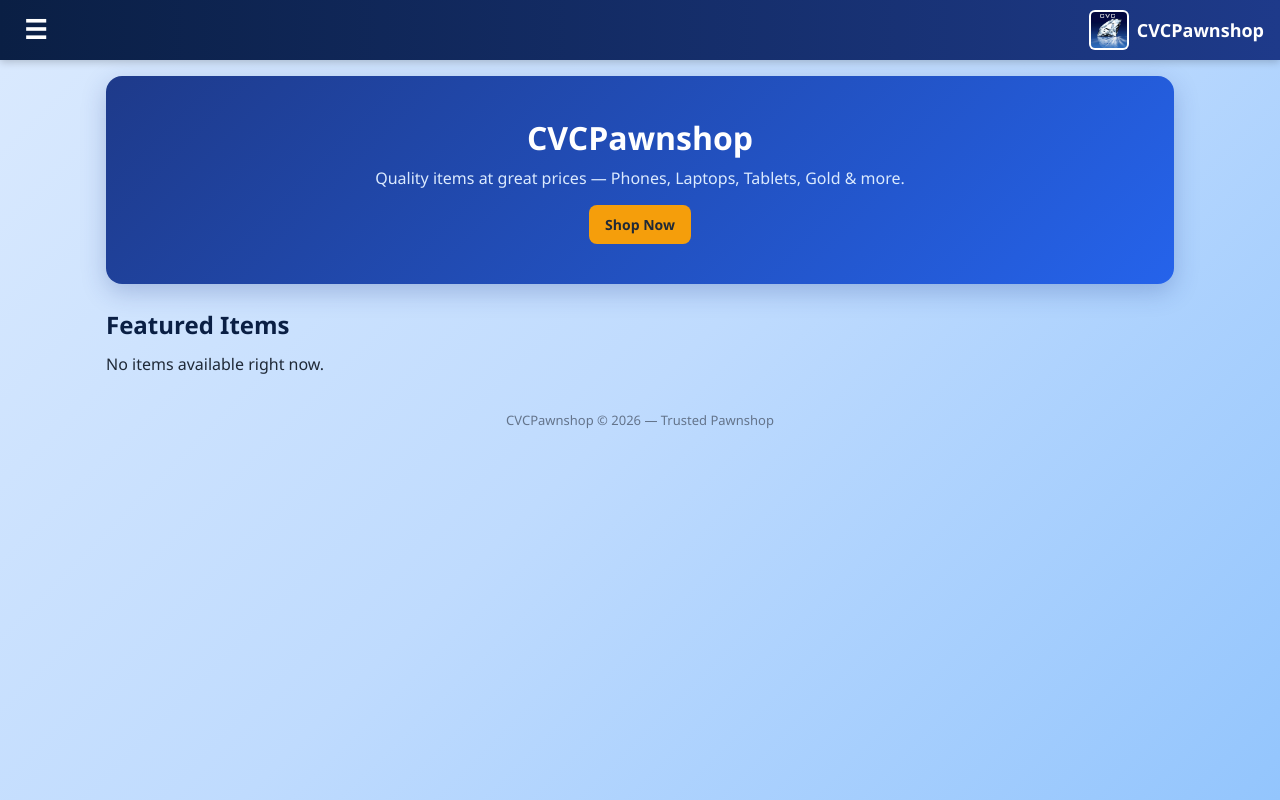
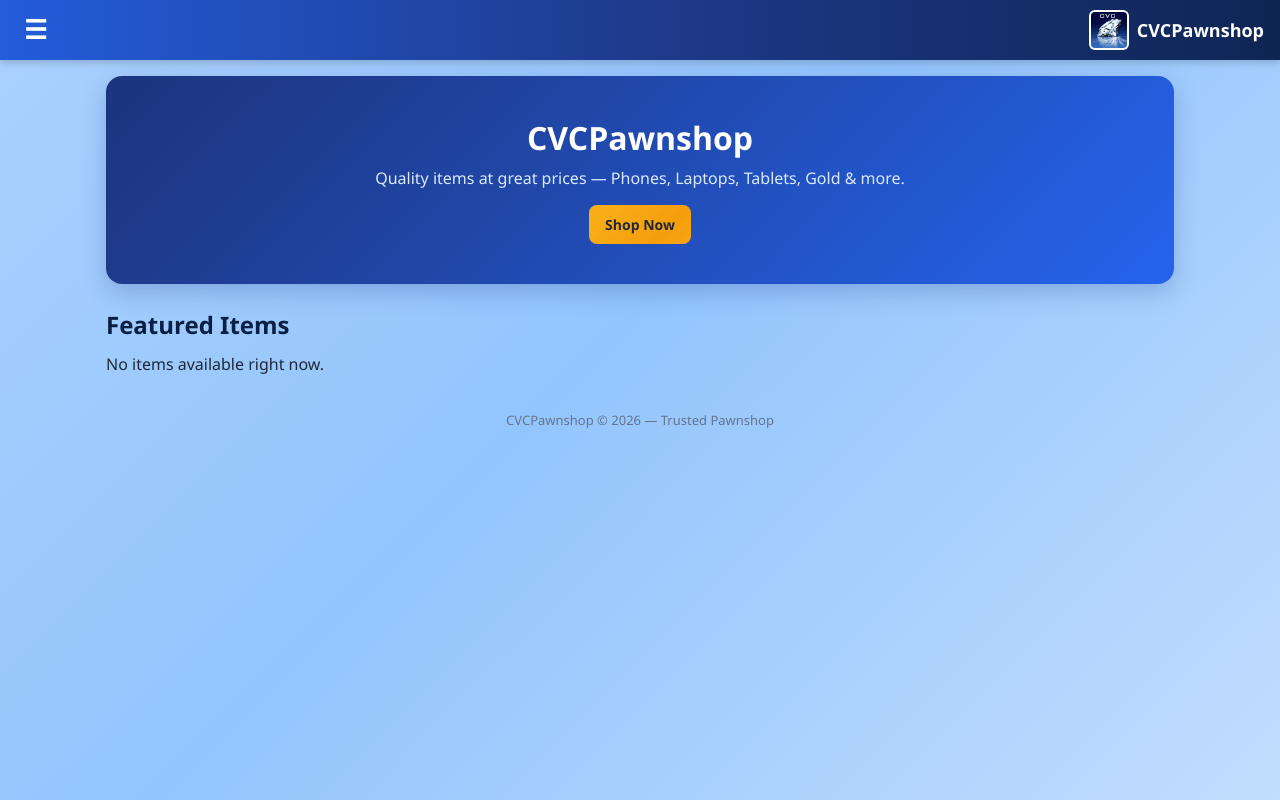
Before and after one commit to Carljamesnew31/cvcpawnshop, a Python web app: template templates/home.html in a window 1280 px wide. Run offline with Jinja, Linux system fonts and the light colour scheme; the template is opened without the code that fills it, so the values that code supplies are empty.

Commit message:
Animate gradients across site instead of flat colors

```diff
--- a/templates/base.html
+++ b/templates/base.html
@@ -13,18 +13,23 @@
     --blue-100: #dbeafe;
     --accent: #f59e0b;
   }
+  @keyframes gradientFlow {
+    0% { background-position: 0% 50%; }
+    50% { background-position: 100% 50%; }
+    100% { background-position: 0% 50%; }
+  }
   * { box-sizing: border-box; margin: 0; padding: 0; }
-  body { font-family: 'Segoe UI', Arial, sans-serif; background: linear-gradient(135deg, #dbeafe 0%, #bfdbfe 50%, #93c5fd 100%); color: #1f2937; min-height: 100vh; }
-  .topbar { background: linear-gradient(90deg, var(--blue-900), var(--blue-700)); padding: 10px 16px; position: sticky; top: 0; z-index: 100; box-shadow: 0 2px 8px rgba(0,0,0,.2); display: flex; align-items: center; justify-content: space-between; }
+  body { font-family: 'Segoe UI', Arial, sans-serif; background: linear-gradient(135deg, #dbeafe, #bfdbfe, #93c5fd, #dbeafe); background-size: 250% 250%; animation: gradientFlow 14s ease infinite; color: #1f2937; min-height: 100vh; }
+  .topbar { background: linear-gradient(90deg, var(--blue-900), var(--blue-700), var(--blue-500), var(--blue-700), var(--blue-900)); background-size: 250% 250%; animation: gradientFlow 12s ease infinite; padding: 10px 16px; position: sticky; top: 0; z-index: 100; box-shadow: 0 2px 8px rgba(0,0,0,.2); display: flex; align-items: center; justify-content: space-between; }
   .menu-btn { background: none; border: none; color: white; font-size: 26px; cursor: pointer; padding: 4px 8px; }
   .logo { display: flex; align-items: center; gap: 8px; }
   .logo img { height: 40px; width: auto; border-radius: 6px; background: white; padding: 2px; }
   .logo span { color: white; font-size: 18px; font-weight: 700; }
-  .sidebar { position: fixed; top: 0; left: -260px; width: 240px; height: 100%; background: var(--blue-900); padding: 60px 16px 16px; transition: left .25s; z-index: 200; box-shadow: 2px 0 12px rgba(0,0,0,.3); }
+  .sidebar { position: fixed; top: 0; left: -260px; width: 240px; height: 100%; background: linear-gradient(180deg, var(--blue-900), var(--blue-700), var(--blue-900)); background-size: 100% 250%; animation: gradientFlow 14s ease infinite; padding: 60px 16px 16px; transition: left .25s; z-index: 200; box-shadow: 2px 0 12px rgba(0,0,0,.3); }
   .sidebar.open { left: 0; }
   .sidebar a { display: block; color: white; text-decoration: none; padding: 12px 14px; border-radius: 8px; font-weight: 600; margin-bottom: 6px; transition: background .2s; }
   .sidebar a:hover { background: rgba(255,255,255,.12); }
-  .sidebar a.btn { background: var(--accent); color: #1f2937; }
+  .sidebar a.btn { background: linear-gradient(135deg, #fbbf24, var(--accent), #fbbf24); background-size: 250% 250%; animation: gradientFlow 6s ease infinite; color: #1f2937; }
   .overlay { position: fixed; inset: 0; background: rgba(0,0,0,.4); z-index: 150; display: none; }
   .overlay.show { display: block; }
   .container { max-width: 1100px; margin: 16px auto; padding: 0 16px; }
@@ -33,9 +38,9 @@
   th, td { padding: 10px; border-bottom: 1px solid #e5e7eb; text-align: left; font-size: 14px; }
   th { background: var(--blue-700); color: white; }
   tr:hover { background: var(--blue-100); }
-  button, input[type=submit], .btn-action { background: var(--blue-500); color: white; border: none; padding: 10px 16px; border-radius: 8px; cursor: pointer; font-weight: 600; font-size: 14px; transition: transform .1s, background .2s; display: inline-block; text-decoration: none; }
-  button:hover, input[type=submit]:hover, .btn-action:hover { background: var(--blue-700); transform: translateY(-1px); }
-  button.danger { background: #dc2626; }
+  button, input[type=submit], .btn-action { background: linear-gradient(135deg, var(--blue-500), var(--blue-700), var(--blue-500)); background-size: 250% 250%; animation: gradientFlow 7s ease infinite; color: white; border: none; padding: 10px 16px; border-radius: 8px; cursor: pointer; font-weight: 600; font-size: 14px; transition: transform .1s, filter .2s; display: inline-block; text-decoration: none; }
+  button:hover, input[type=submit]:hover, .btn-action:hover { filter: brightness(1.18); transform: translateY(-1px); }
+  button.danger { background: linear-gradient(135deg, #ef4444, #b91c1c, #ef4444); background-size: 250% 250%; animation: gradientFlow 7s ease infinite; }
   input, select, textarea { padding: 10px; border: 1px solid #cbd5e1; border-radius: 8px; width: 100%; box-sizing: border-box; margin: 6px 0; font-size: 14px; }
   input:focus, select:focus, textarea:focus { outline: none; border-color: var(--blue-500); box-shadow: 0 0 0 3px rgba(37,99,235,.15); }
   img { max-width: 100%; }
@@ -47,12 +52,16 @@
   .item h3 { color: #1e3a8a; }
   h2 { color: #1e3a8a; }
   .price { color: var(--blue-700); font-weight: 700; font-size: 18px; }
-  .hero { background: linear-gradient(135deg, var(--blue-700), var(--blue-500)); color: white; padding: 40px 24px; border-radius: 16px; text-align: center; margin-bottom: 24px; box-shadow: 0 8px 24px rgba(30,58,138,.25); }
+  .hero { background: linear-gradient(135deg, var(--blue-900), var(--blue-700), var(--blue-500), var(--blue-700)); background-size: 250% 250%; animation: gradientFlow 10s ease infinite; color: white; padding: 40px 24px; border-radius: 16px; text-align: center; margin-bottom: 24px; box-shadow: 0 8px 24px rgba(30,58,138,.25); }
   .hero h1 { color: white; font-size: 32px; margin-bottom: 8px; }
   .hero p { color: #dbeafe; margin-bottom: 16px; }
-  .hero .btn-action { background: var(--accent); color: #1f2937; }
+  .hero .btn-action { background: linear-gradient(135deg, #fbbf24, var(--accent), #fbbf24); background-size: 250% 250%; animation: gradientFlow 6s ease infinite; color: #1f2937; }
   footer { text-align: center; padding: 20px; color: #64748b; font-size: 13px; }
   h1, h2, h3 { color: var(--blue-900); }
+  @media (prefers-reduced-motion: reduce) {
+    body, .topbar, .sidebar, .hero, button, input[type=submit], .btn-action,
+    button.danger, .hero .btn-action, .sidebar a.btn { animation: none !important; }
+  }
   @media (max-width: 600px) { .grid { grid-template-columns: 1fr; } table { font-size: 12px; } th, td { padding: 6px; } }
 </style>
 </head>
```
